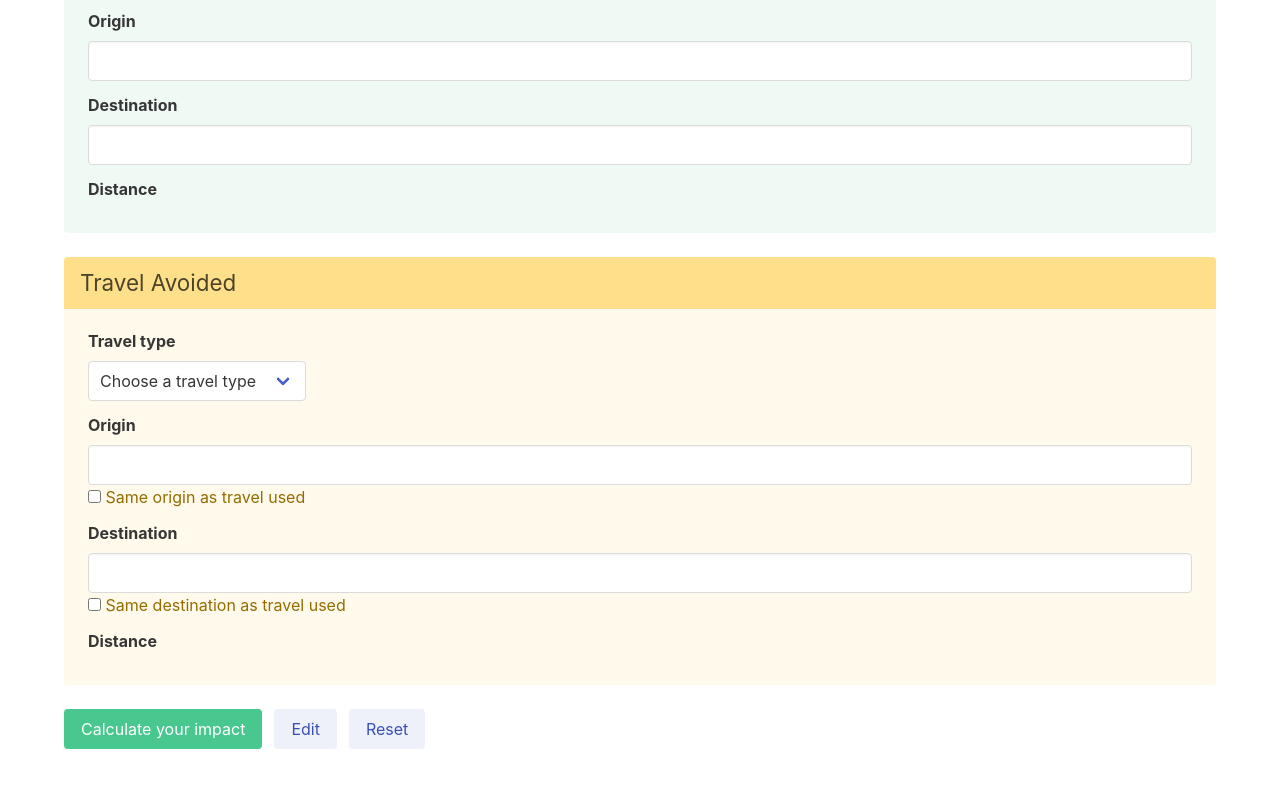
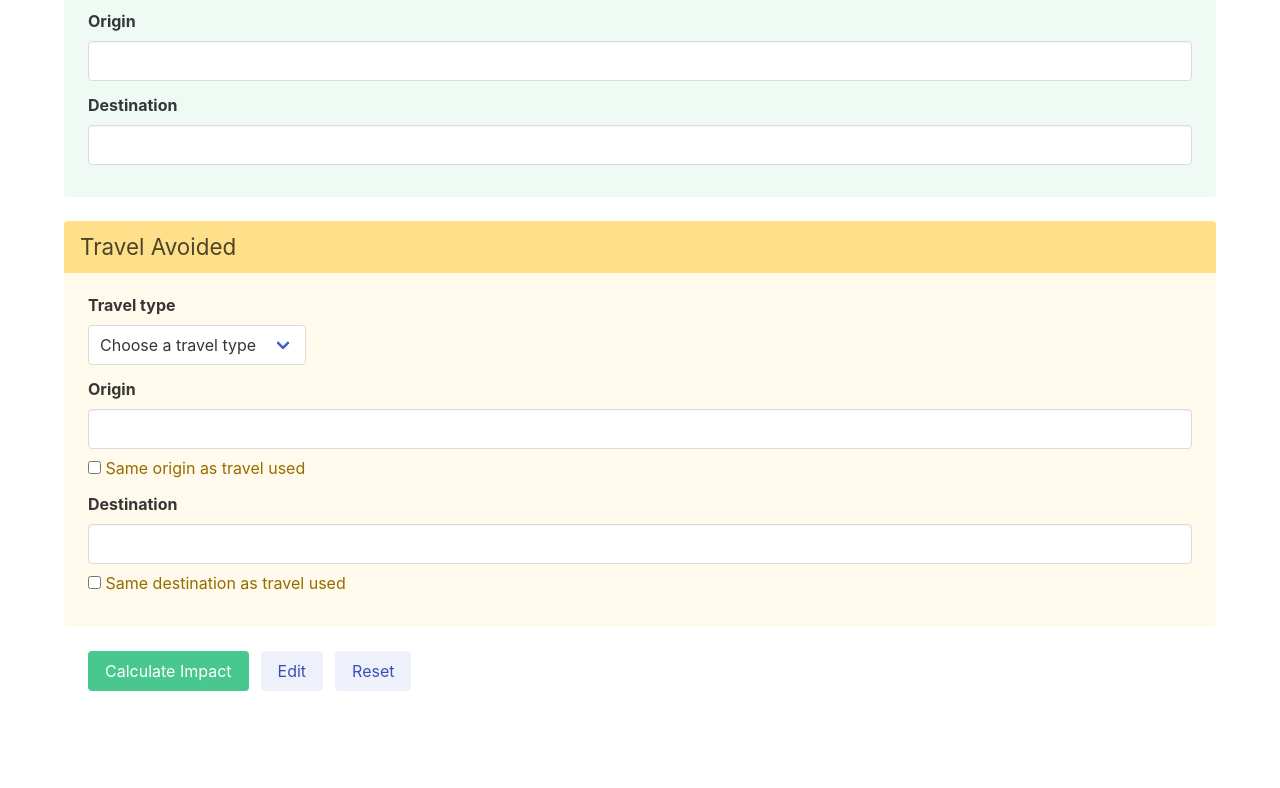
Before and after one commit to Matt-1123/green-travel-carbon-calculator, a website: page index.html in a window 1280 px wide. Shown: the part 644-1432 px from the top of the page. After the commit the page ends 1383 px from the top, so only its background shows below. Drawn offline with nearby package versions, Linux system fonts and the light colour scheme; some packages are replaced by stand-ins of ours.

Commit message:
form cleanup - fix spacing and initially hide distance labels

```diff
--- a/app.js
+++ b/app.js
@@ -19,6 +19,7 @@ const avoidedEmissions = document.querySelector("#avoided-emissions");
 const avoidedEmissionsText = document.querySelector("#avoided-emissions p");
 const avoidedMapContainer = document.querySelector("#avoided-map-container");
 const calcImpact = document.querySelector("#calculate-impact");
+const distanceContainer = document.querySelectorAll(".distance-container");
 
 // Populate 'Vehicle Make' Dropdown
 const vehicleMakes = async () => {
@@ -158,7 +159,7 @@ const calculateAvoidedImpact = (travelMode) => {
       // Calculate avoided carbon emissions
       tripToCarbon(avoidedDistanceValue, vehicleModelId);
     } else {
-      console.log("error");
+      console.error(google.maps.DirectionsStatus);
     }
   });
 };
@@ -208,6 +209,9 @@ calcImpact.addEventListener("click", (e) => {
   calculateUsedImpact(usedTravelType.value);
   calculateAvoidedImpact(avoidedTravelType.value);
 
+  // Display Distances
+  distanceContainer.forEach((div) => div.classList.remove("is-hidden"));
+
   // Disable inputs
   usedOrigin.setAttribute("disabled", "disabled");
   usedDestination.setAttribute("disabled", "disabled");
--- a/index.html
+++ b/index.html
@@ -20,7 +20,7 @@
 
   <div class="is-flex is-flex-direction-row is-justify-content-center">
     <form class="container my-6 mx-5">
-      <div class="my-5">
+      <div class="my-5 px-5">
         <div class="field">
           <div class="control">
             <label class="label">Title</label>
@@ -71,7 +71,7 @@
             </div>
           </div>
           <div class="field">
-            <div class="control">
+            <div class="control distance-container is-hidden">
               <label class="label">Distance</label>
               <p id="used-distance"></p>
             </div>
@@ -122,20 +122,20 @@
             <div class="control">
               <label class="label">Origin</label>
               <input class="input" id="avoided-origin" type="text">
-              <input type="checkbox" name="same-origin" id="same-origin">
-              <label for="same-origin">Same origin as travel used</label>
+              <input class="mt-3" type="checkbox" name="same-origin" id="same-origin">
+              <label class="mt-3" for="same-origin">Same origin as travel used</label>
             </div>
           </div>
           <div class="field">
             <div class="control">
               <label class="label">Destination</label>
               <input class="input" id="avoided-destination" type="text">
-              <input type="checkbox" name="same-destination" id="same-destination">
-              <label for="same-destination">Same destination as travel used</label>
+              <input class="mt-3" type="checkbox" name="same-destination" id="same-destination">
+              <label class="mt-3" for="same-destination">Same destination as travel used</label>
             </div>
           </div>
           <div class="field">
-            <div class="control">
+            <div class="control distance-container is-hidden">
               <label class="label">Distance</label>
               <p id="avoided-distance"></p>
             </div>
@@ -152,9 +152,9 @@
       </div>
 
 
-      <div class="field is-grouped">
+      <div class="field is-grouped px-5">
         <div class="control">
-          <button id="calculate-impact" class="button is-link is-success">Calculate your impact</button>
+          <button id="calculate-impact" class="button is-link is-success">Calculate Impact</button>
         </div>
         <div class="control">
           <button class="button is-link is-light">Edit</button>
```
